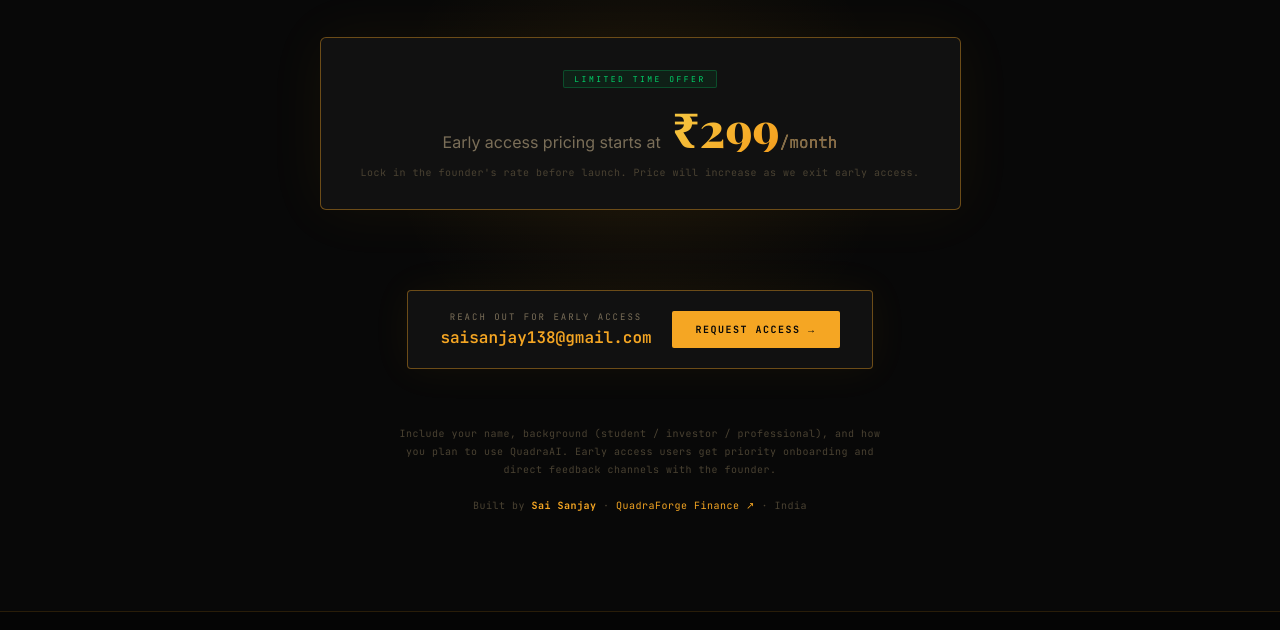
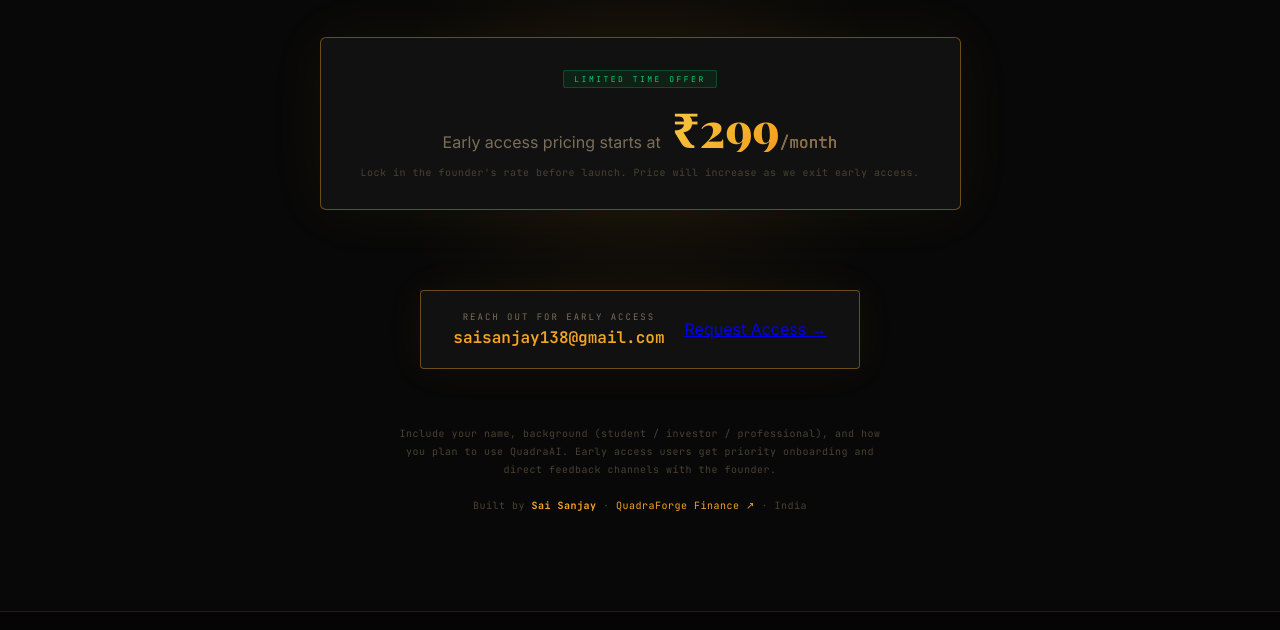
Before and after one commit to SAISANJAY-PARTH/quadraAI-p-, a plain HTML site: page index.html in a window 1280 px wide. Shown: the part 6653-7283 px from the top of the page. Drawn offline with nearby package versions, Linux system fonts and the light colour scheme; no server answers.

Commit message:
Update index.html

```diff
--- a/index.html
+++ b/index.html
@@ -546,7 +546,7 @@
             <div class="email-label">Reach out for early access</div>
             <div class="email-addr">saisanjay138@gmail.com</div>
           </div>
-          <a href="mailto:saisanjay138@gmail.com?subject=QuadraAI Early Access Request&body=Hi Sai Sanjay,%0A%0AI would like to request early access to QuadraAI.%0A%0AName:%0ABackground:%0AHow I plan to use QuadraAI:%0A%0AThanks!" class="email-btn">
+          <a href="https://forms.gle/Bbv5RN3GZYoMcVVT6">
             Request Access →
           </a>
         </div>
```
